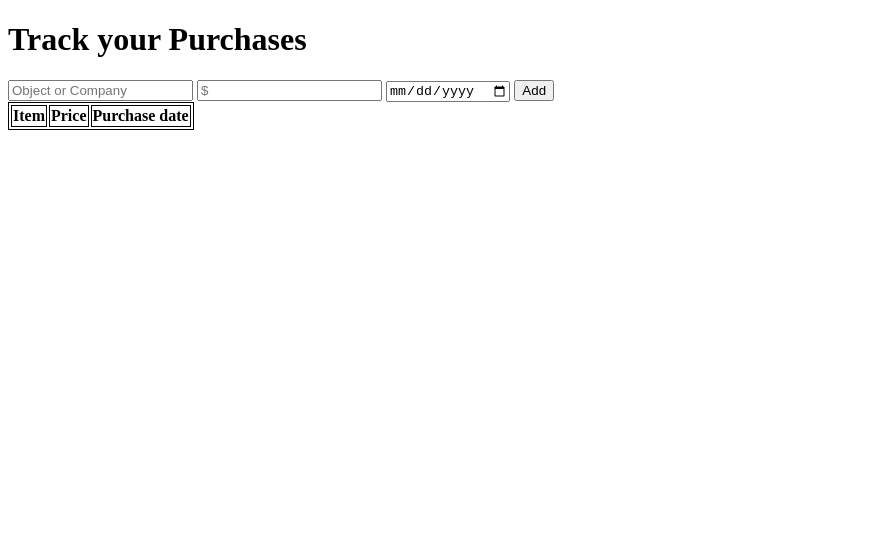
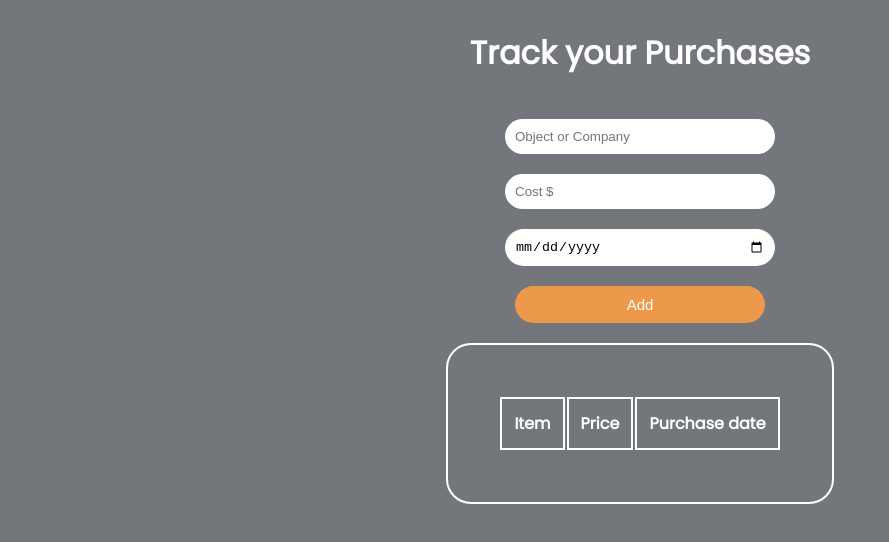
Before and after one commit to Gage-Lieble/ExpenseTracker-JS-Practice, a plain HTML site: page index.html in a window 1280 px wide. Shown: the whole page, without its empty margins (0-889 px from the left). Drawn offline with Linux system fonts and the light colour scheme.

Commit message:
Basic styling (VERY BASIC)

```diff
--- a/index.html
+++ b/index.html
@@ -7,12 +7,14 @@
     <title>Expense Tracker</title>
     <script defer src="app.js"></script>
     <link rel="stylesheet" href="style.css">
+    <link href="https://fonts.googleapis.com/css2?family=Poppins&display=swap" rel="stylesheet">
+
 </head>
 <body>
     <h1>Track your Purchases</h1>
     <div id="top-cont">
         <input type="text" id="item-input" placeholder="Object or Company">
-        <input type="text" id="cost-input"placeholder="$">
+        <input type="text" id="cost-input"placeholder="Cost $">
         <input type="date" id="date-input">
         <button id="save-info-btn">Add</button>
     </div>
--- a/style.css
+++ b/style.css
@@ -1,3 +1,68 @@
-table, th, td {
-    border:1px solid black;
+body{
+    display: flex;
+    flex-direction: column;
+    align-items: center;
+    background-color: #73777B;
+    color: white;
+    font-family: 'Poppins', sans-serif;
+}
+
+
+table{
+    border:2px solid white;
+    border-radius: 25px;
+    padding: 50px;
   }
+th, td {
+    border:2px solid white;
+    padding: 12px;
+}
+
+#top-cont{
+    display: flex;
+    flex-direction: column;
+    align-items: center;
+    width: 250px;
+
+}
+
+input{
+    border: none;
+    padding: 10px;
+    margin:20px 0px 0px 0px;
+    width: 100%;
+    border-radius: 25px;
+}
+
+#save-info-btn{
+    padding: 10px;
+    background-color: #EC994B;
+    border: none;
+    border-radius: 25px;
+    color: white;
+    margin: 20px 0px 20px 0px;
+    width: 100%;
+    font-size: 15px;
+
+}
+
+#save-info-btn:hover{
+    background-color: #c87c34;
+    cursor: pointer;
+}
+
+button {
+    background-color: #EC994B;
+    border: none;
+    color: white;
+    padding: 15px;
+    width: 75px;
+    font-size: 20px;
+    margin: 0px 0px 0px 15px;
+
+}
+
+button:hover{
+    background-color: #c87c34;
+    cursor: pointer;
+}
```
